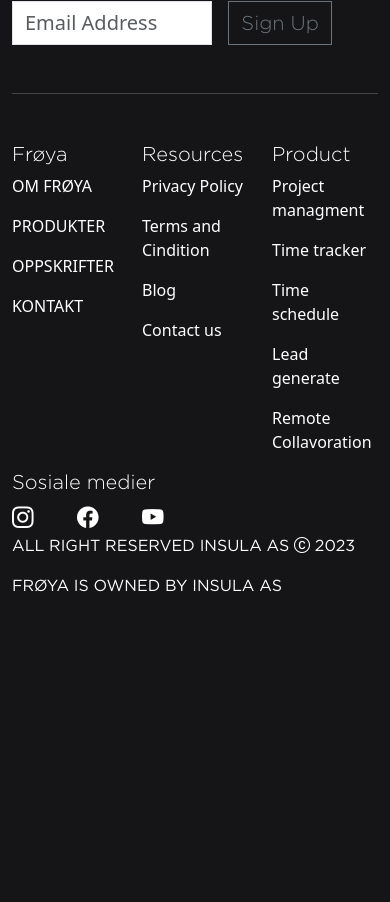
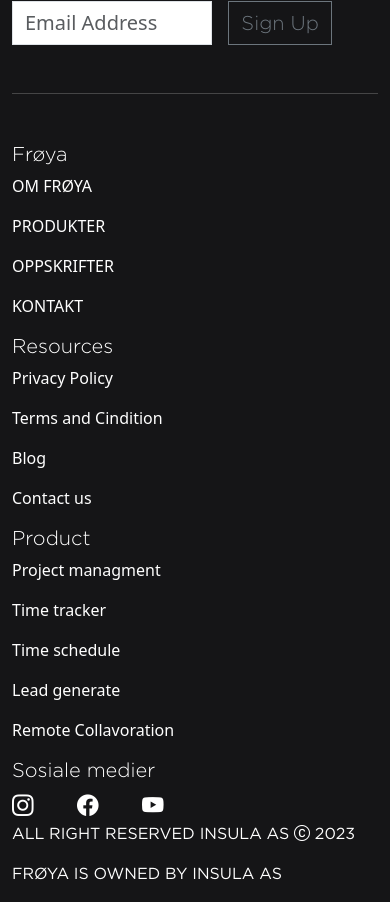
Before and after one commit to FlyingPastaGuy/Froya-fisk, a Vue app in the folder froya/: page / in a window 390 px wide. Shown: the part 7004-7906 px from the top of the page. Before the commit the page ends 7618 px from the top, so only its background shows below. Built offline with nearby package versions, Linux system fonts and the light colour scheme.

Commit message:
responsive footer

```diff
--- a/froya/src/components/shared/NorFooter.vue
+++ b/froya/src/components/shared/NorFooter.vue
@@ -12,7 +12,7 @@
             <hr class="my-5" style="color:#D1D1D1;">
         </article>
         <div class="row">
-            <div class="col">
+            <div class="col-12 col-md-3">
                 <h5>Frøya</h5>
                             <ul>
                                 <li>
@@ -37,7 +37,7 @@
                                 </li>
                             </ul>
             </div>
-            <div class="col">
+            <div class="col-12 col-md-3">
                 <h5>Resources</h5>
                             <ul>
                                 <li>
@@ -62,7 +62,7 @@
                                 </li>
                             </ul>
             </div>
-                <div class="col">
+                <div class="col-12 col-md-3">
                     <h5>Product</h5>
                             <ul>
                                 <li>
@@ -108,7 +108,7 @@
                 </div>
             </div>
             <div class="row justify-content-evenly">
-                <div class="col-md-4">
+                <div class="col-12 col-md-4">
                     <p>ALL RIGHT RESERVED INSULA AS <i class="bi bi-c-circle"></i> 2023</p>
                 </div>
                 <div class="col offset-md-5">
```
